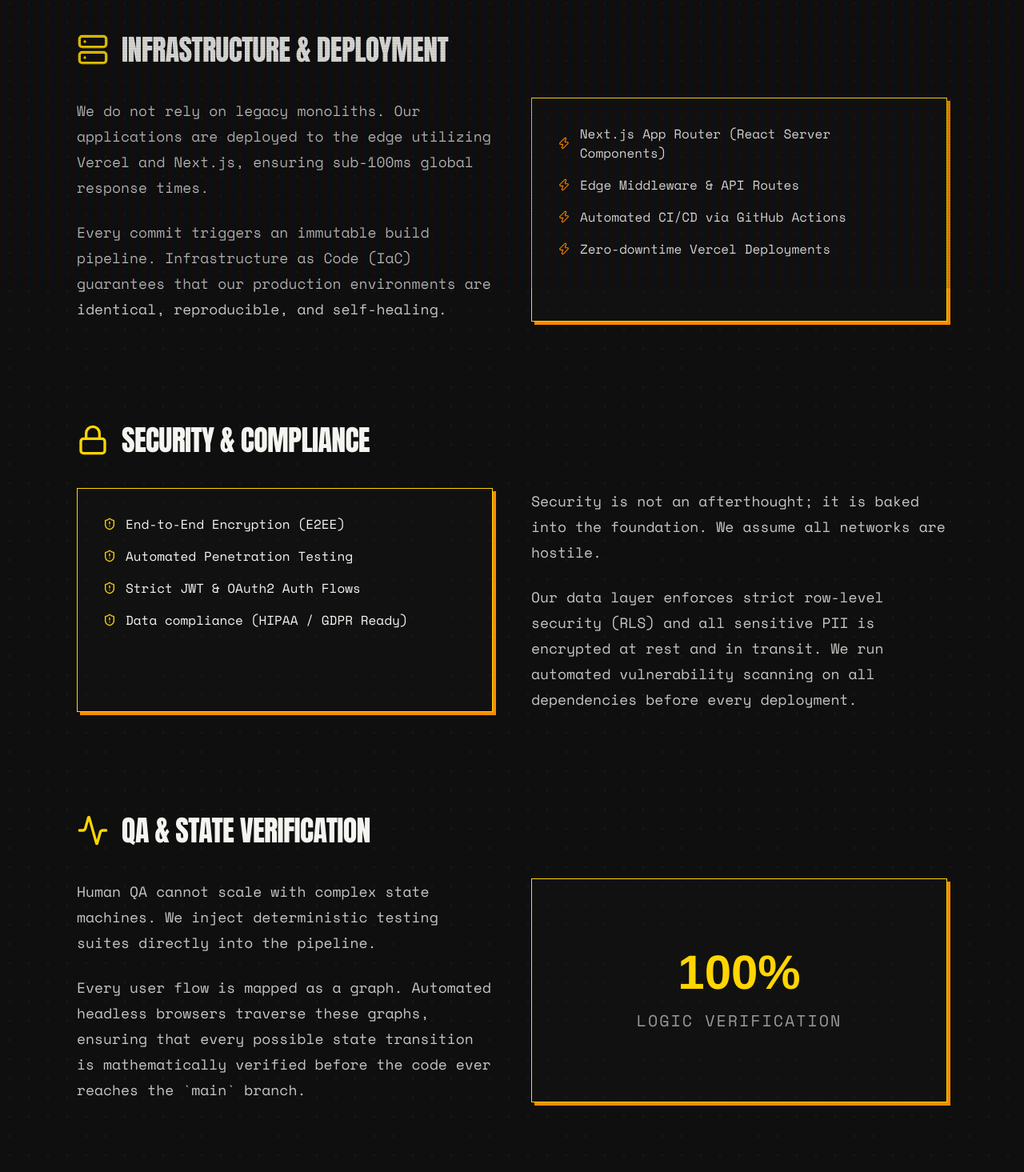
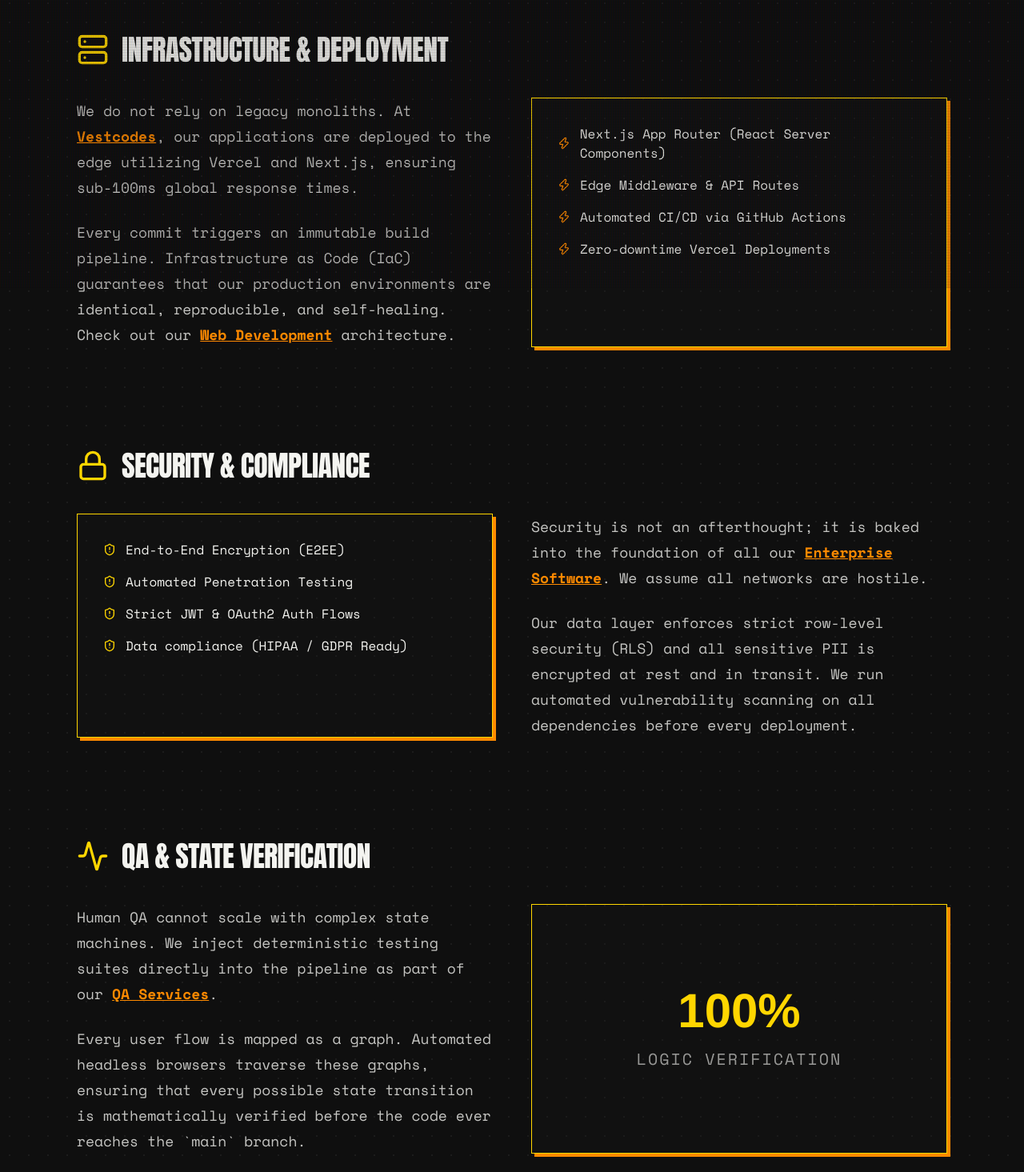
Before and after one commit to Vestcodes/sunny-portfolio, a Next.js app: page /operations in a window 1280 px wide. Shown: the part 440-1905 px from the top of the page at 80% size. Built offline with nearby package versions, Linux system fonts and the light colour scheme; a web font is replaced by a local one.

Commit message:
feat(seo): Add Vestcodes Landing Page specific backlinks to Operations Hub

```diff
--- a/src/app/operations/page.tsx
+++ b/src/app/operations/page.tsx
@@ -29,10 +29,10 @@
           <div className="grid grid-cols-1 md:grid-cols-2 gap-12">
             <div className="prose prose-invert prose-lg font-mono text-off-white/80">
               <p>
-                We do not rely on legacy monoliths. Our applications are deployed to the edge utilizing Vercel and Next.js, ensuring sub-100ms global response times.
+                We do not rely on legacy monoliths. At <a href="https://www.vestcodes.co" target="_blank" rel="noopener noreferrer" className="text-sun-orange hover:underline font-bold">Vestcodes</a>, our applications are deployed to the edge utilizing Vercel and Next.js, ensuring sub-100ms global response times.
               </p>
               <p>
-                Every commit triggers an immutable build pipeline. Infrastructure as Code (IaC) guarantees that our production environments are identical, reproducible, and self-healing.
+                Every commit triggers an immutable build pipeline. Infrastructure as Code (IaC) guarantees that our production environments are identical, reproducible, and self-healing. Check out our <a href="https://www.vestcodes.co/services/web-development" target="_blank" rel="noopener noreferrer" className="text-sun-orange hover:underline font-bold">Web Development</a> architecture.
               </p>
             </div>
             <div className="bg-steel-gray/20 p-8 border border-steel-gray brutal-border">
@@ -63,7 +63,7 @@
             </div>
             <div className="order-1 md:order-2 prose prose-invert prose-lg font-mono text-off-white/80">
               <p>
-                Security is not an afterthought; it is baked into the foundation. We assume all networks are hostile.
+                Security is not an afterthought; it is baked into the foundation of all our <a href="https://www.vestcodes.co/services/custom-enterprise-software" target="_blank" rel="noopener noreferrer" className="text-sun-orange hover:underline font-bold">Enterprise Software</a>. We assume all networks are hostile.
               </p>
               <p>
                 Our data layer enforces strict row-level security (RLS) and all sensitive PII is encrypted at rest and in transit. We run automated vulnerability scanning on all dependencies before every deployment.
@@ -81,7 +81,7 @@
           <div className="grid grid-cols-1 md:grid-cols-2 gap-12">
             <div className="prose prose-invert prose-lg font-mono text-off-white/80">
               <p>
-                Human QA cannot scale with complex state machines. We inject deterministic testing suites directly into the pipeline.
+                Human QA cannot scale with complex state machines. We inject deterministic testing suites directly into the pipeline as part of our <a href="https://www.vestcodes.co/services/qa-services" target="_blank" rel="noopener noreferrer" className="text-sun-orange hover:underline font-bold">QA Services</a>.
               </p>
               <p>
                 Every user flow is mapped as a graph. Automated headless browsers traverse these graphs, ensuring that every possible state transition is mathematically verified before the code ever reaches the `main` branch.
```
